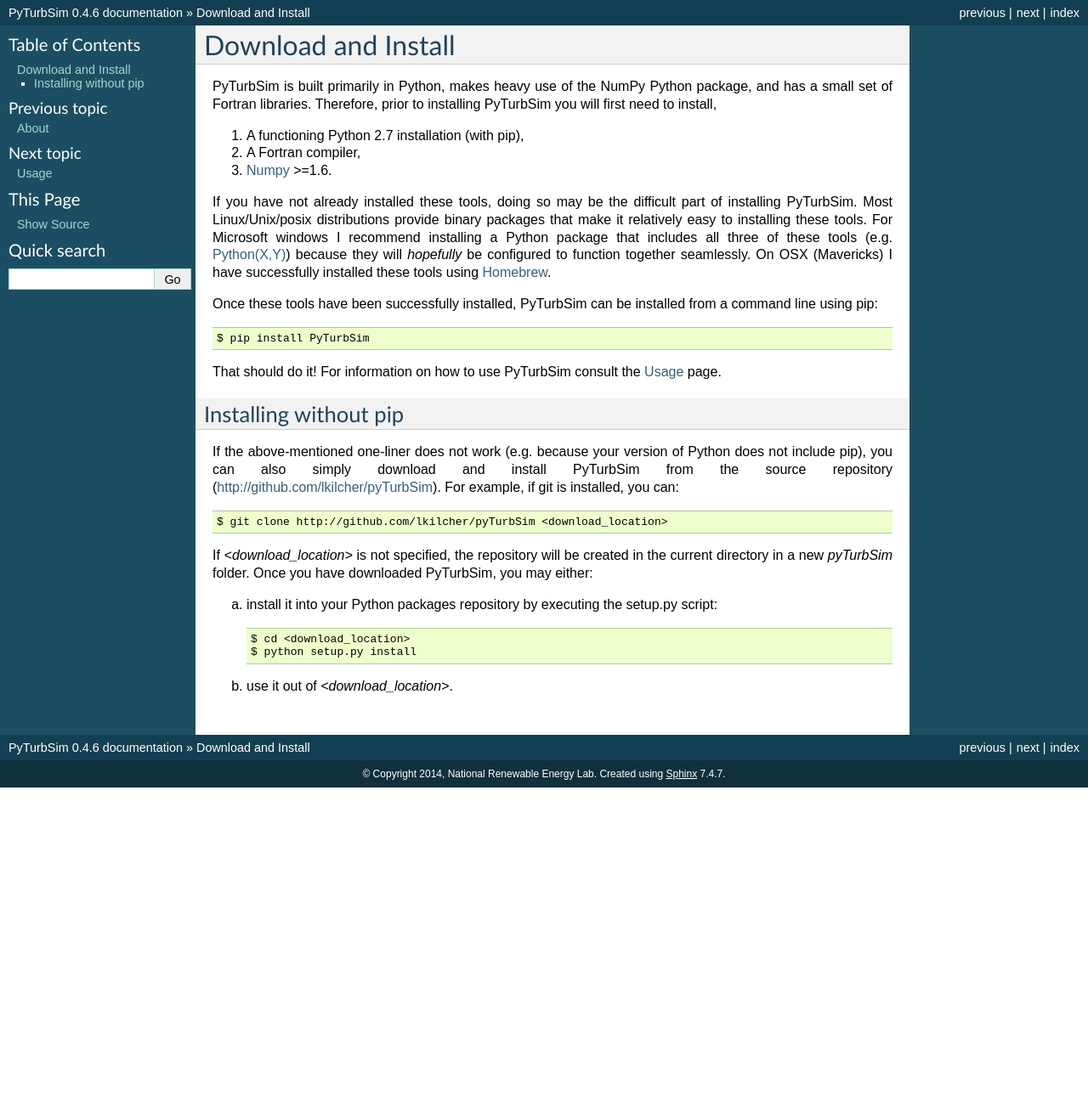
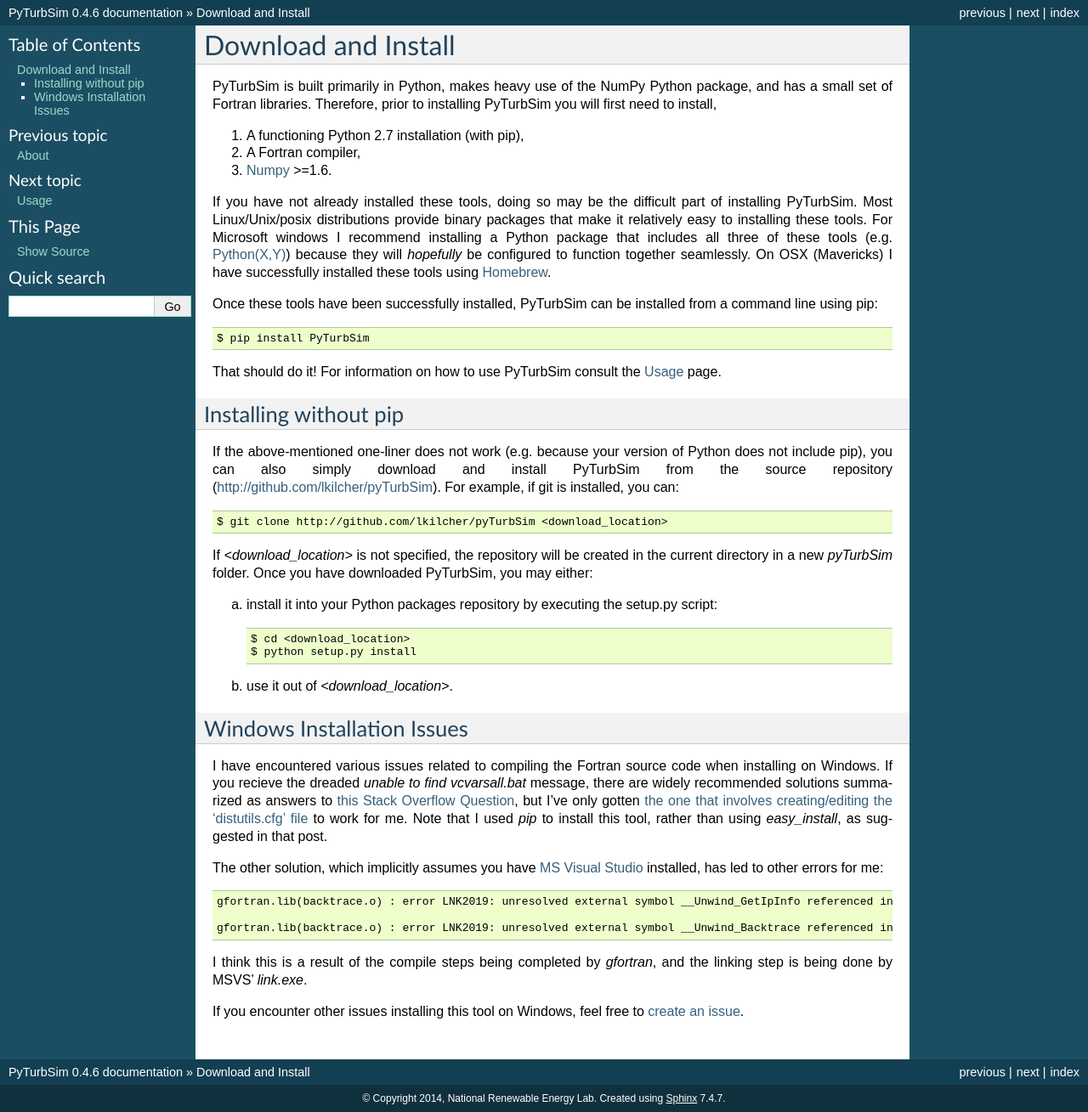
Before and after one commit to lkilcher/pyTurbSim, a Sphinx documentation site: the page built from doc/source/install.rst, in a window 1280 px wide. Shown: the whole page at 85% size. Built offline with Sphinx 7.4.7, drawn with Linux system fonts in a browser that asks for light colours; pages that are not in the unit, such as notebooks, are missing from menus; before the commit the page ends 927 px from its top, so only the background shows below that.

Commit message:
Add windows install issues section to install page.

```diff
--- a/doc/source/install.rst
+++ b/doc/source/install.rst
@@ -32,3 +32,19 @@
      $ python setup.py install
 
 b) use it out of `<download_location>`.
+
+
+Windows Installation Issues
+---------------------------
+
+I have encountered various issues related to compiling the Fortran source code when installing on Windows. If you recieve the dreaded `unable to find vcvarsall.bat` message, there are widely recommended solutions summarized as answers to `this Stack Overflow Question <http://stackoverflow.com/questions/2817869/error-unable-to-find-vcvarsall-bat>`_, but I've only gotten `the one that involves creating/editing the 'distutils.cfg' file <http://stackoverflow.com/a/2838827/2121597>`_ to work for me. Note that I used `pip` to install this tool, rather than using `easy_install`, as suggested in that post.
+
+The other solution, which implicitly assumes you have `MS Visual Studio <https://www.visualstudio.com/>`_ installed, has led to other errors for me::
+
+    gfortran.lib(backtrace.o) : error LNK2019: unresolved external symbol __Unwind_GetIpInfo referenced in function _trace_function`
+
+    gfortran.lib(backtrace.o) : error LNK2019: unresolved external symbol __Unwind_Backtrace referenced in function __gfortran_backtrace
+
+I think this is a result of the compile steps being completed by `gfortran`, and the linking step is being done by MSVS' `link.exe`.
+
+If you encounter other issues installing this tool on Windows, feel free to `create an issue <https://github.com/lkilcher/pyTurbSim/issues>`_.
```
